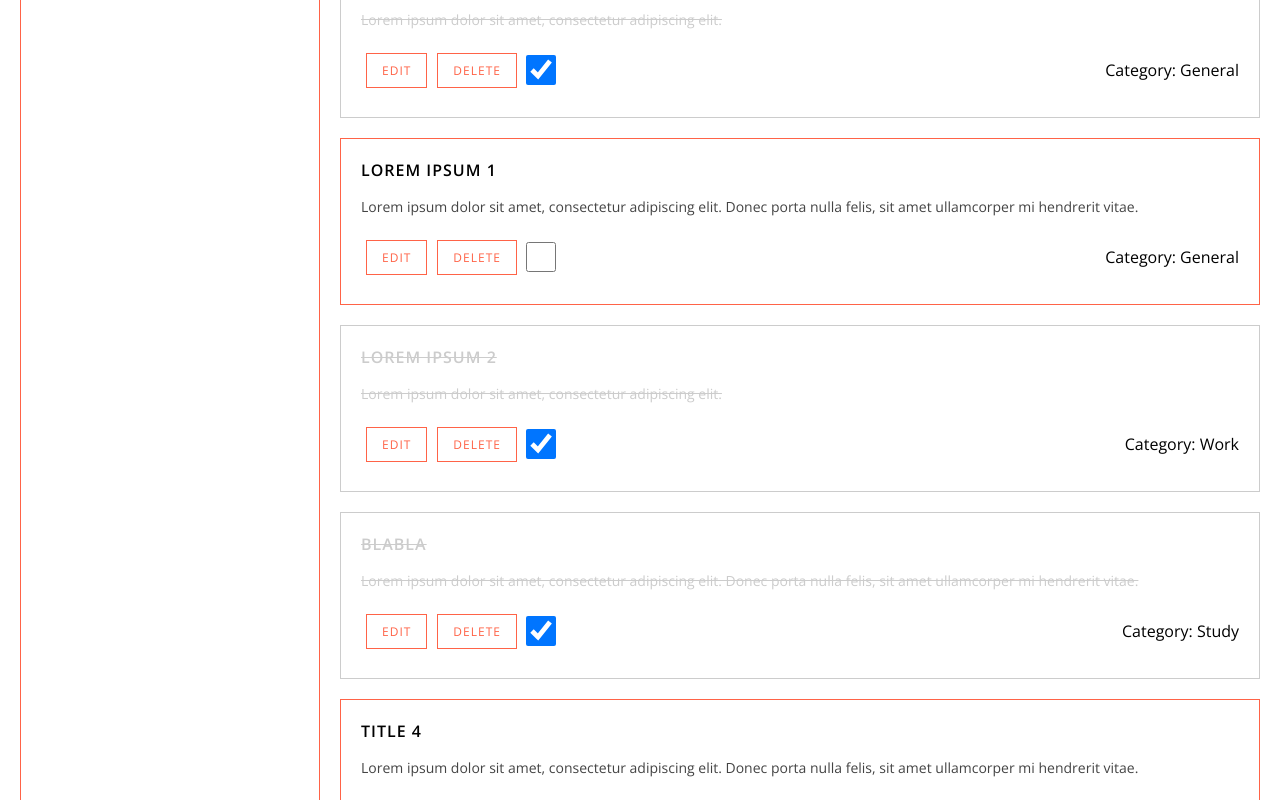
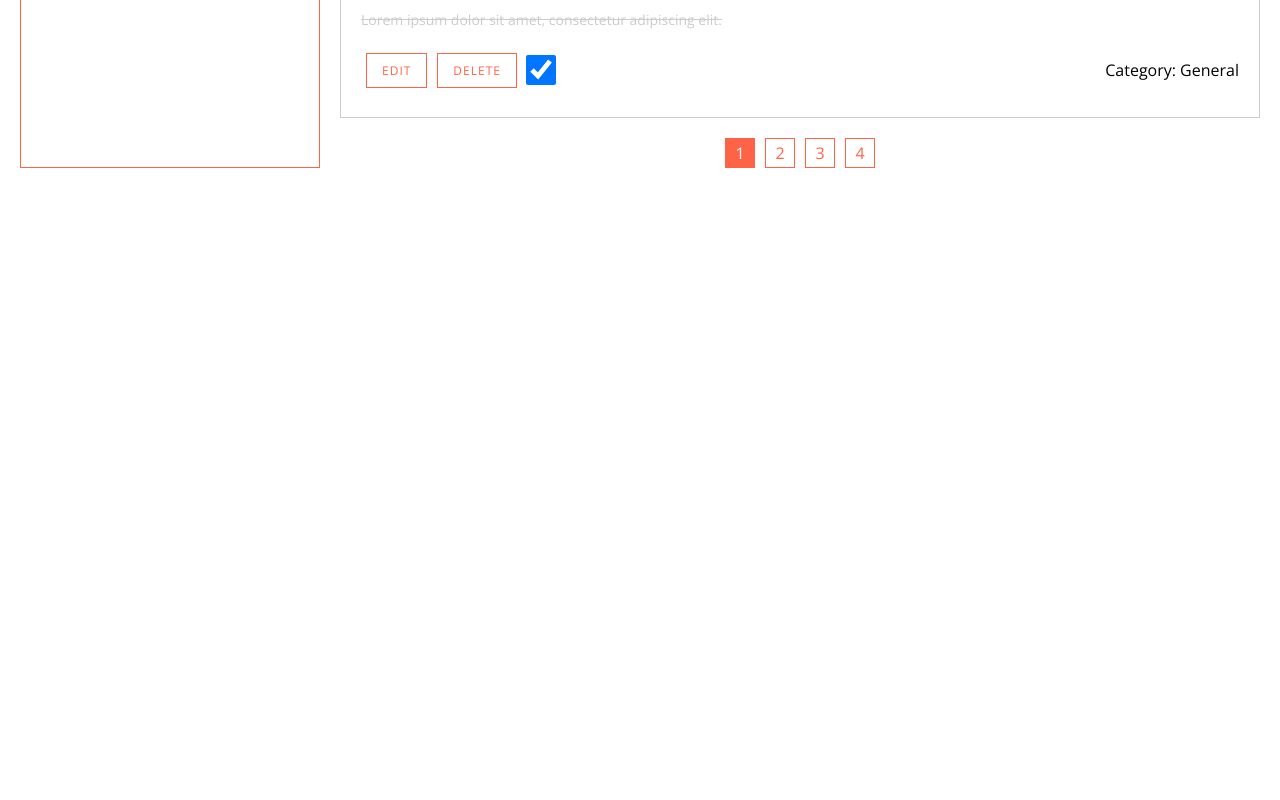
Before and after one commit to AleksandrKalinin/options-api, a Vue app: page / in a window 1280 px wide. Shown: the part 1140-1940 px from the top of the page. After the commit the page ends 1328 px from the top, so only its background shows below. Built offline with nearby package versions, Linux system fonts and the light colour scheme.

Commit message:
Implemented pagination functionality with different values

```diff
--- a/public/todos.json
+++ b/public/todos.json
@@ -52,7 +52,7 @@
     "date": "2019-01-21",
     "category": "General",
     "completed": false,
-    "title": "Lorem ipsum 1",
+    "title": "Lorem ipsum 7",
     "text": "Lorem ipsum dolor sit amet, consectetur adipiscing elit. Donec porta nulla felis, sit amet ullamcorper mi hendrerit vitae."
   },
   {
@@ -60,7 +60,7 @@
     "date": "2019-04-23",
     "category": "Work",
     "completed": true,
-    "title": "Lorem ipsum 2",
+    "title": "Lorem ipsum 8",
     "text": "Lorem ipsum dolor sit amet, consectetur adipiscing elit."
   },
   {
@@ -92,7 +92,7 @@
     "date": "2019-04-23",
     "completed": true,
     "category": "General",
-    "title": "Lorem ipsum 6",
+    "title": "Lorem ipsum 12",
     "text": "Lorem ipsum dolor sit amet, consectetur adipiscing elit."
   },
   {
--- a/src/components/TodoItem.vue
+++ b/src/components/TodoItem.vue
@@ -1,5 +1,5 @@
 <template>
-  <div v-for="item in filteredAndSearchedAndSortedItems.slice(0)" v-bind:key="item.id" class="todo-item" v-bind:class="{'todo-item__completed': item.completed}">
+  <div v-for="item in filteredAndSearchedAndSortedItems.slice(start, end)" v-bind:key="item.id" class="todo-item" v-bind:class="{'todo-item__completed': item.completed}">
     <h2 v-bind:class="{'todo-header__completed': item.completed}" class="todo-item__header">{{item.title}}</h2>
     <p v-bind:class="{'todo-text__completed': item.completed}" class="todo-item__text">{{item.text}}</p>
     <div class="todo-info">
@@ -21,7 +21,13 @@ export default {
 
   },
   computed: {
-    ...mapGetters(["filteredAndSearchedAndSortedItems"])
+    ...mapGetters(["filteredAndSearchedAndSortedItems", "currentPage", "itemsPerPage"]),
+    start() {
+      return (this.currentPage - 1) * this.itemsPerPage
+    },
+    end() {
+      return (this.currentPage - 1) * this.itemsPerPage + this.itemsPerPage
+    }
   },
   methods: {
     toggleItem: function(id) {
@@ -32,7 +38,9 @@ export default {
     }
   },
   updated() {
-    console.log(...this.filteredAndSearchedAndSortedItems.slice())
+    //console.log("items");
+    //console.log((this.currentPage - 1) * this.itemsPerPage);
+    console.log(this.filteredAndSearchedAndSortedItems.slice(this.start, this.end))
   }
 }
 </script>
--- a/src/store/index.js
+++ b/src/store/index.js
@@ -19,6 +19,10 @@ export default createStore({
       return state.itemsPerPage;
     },
 
+    currentPage: state => {
+      return state.currentPage;
+    },
+
     itemsLoaded: state => {
       return state.itemsLoaded;
     },
@@ -29,10 +33,6 @@ export default createStore({
 
     onlyPending: state => {
       return state.onlyPending;
-    },
-
-    currentPage: state => {
-      return state.currentPage;
     },
 
     items: state => {
```
